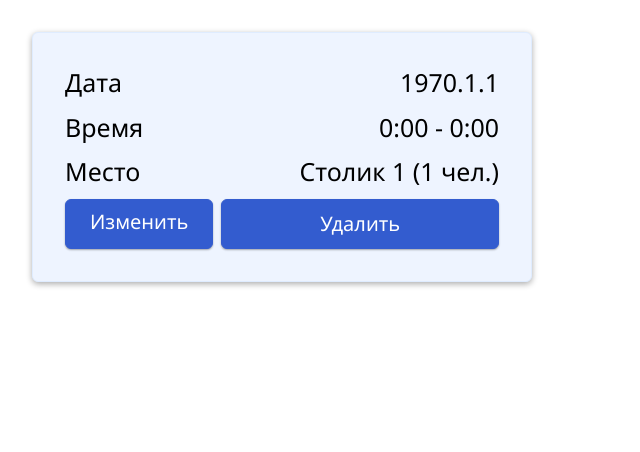
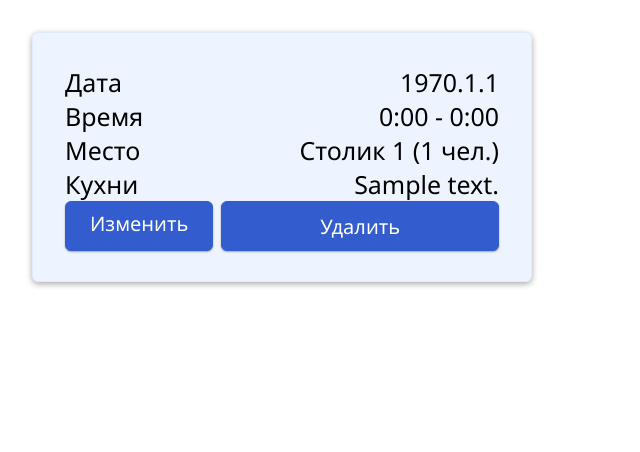
Before and after one commit to hellinterface/eRestaurantWeb, a Flask app: template templates/entries.html in a window 1280 px wide. Shown: the part 64-516 px from the top of the page, without its empty margins (0-640 px from the left). Run offline with Flask 3, Linux system fonts and the light colour scheme; the template is opened without the code that fills it: most values are stand-ins (such as "Sample title", 1, 10 or a date in 2020).

Commit message:
cuisine in entries

```diff
--- a/templates/entries.html
+++ b/templates/entries.html
@@ -18,6 +18,10 @@
             <div class="entries_entryTable">Столик {{ entry['TableID'] }} ({{ entry['PeopleCount'] }} чел.)</div>
         </div>
         <div class="row">
+            <div>Кухни</div>
+            <div class="entries_entryTable">{{ entry['CuisineIDs'] }}</div>
+        </div>
+        <div class="row">
             <a href="/edit?entryID={{entry['ID']}}" class="buttonLink">Изменить</a>
             <button onclick="deleteEntry({{entry['ID']}})">Удалить</button>
         </div>
```
